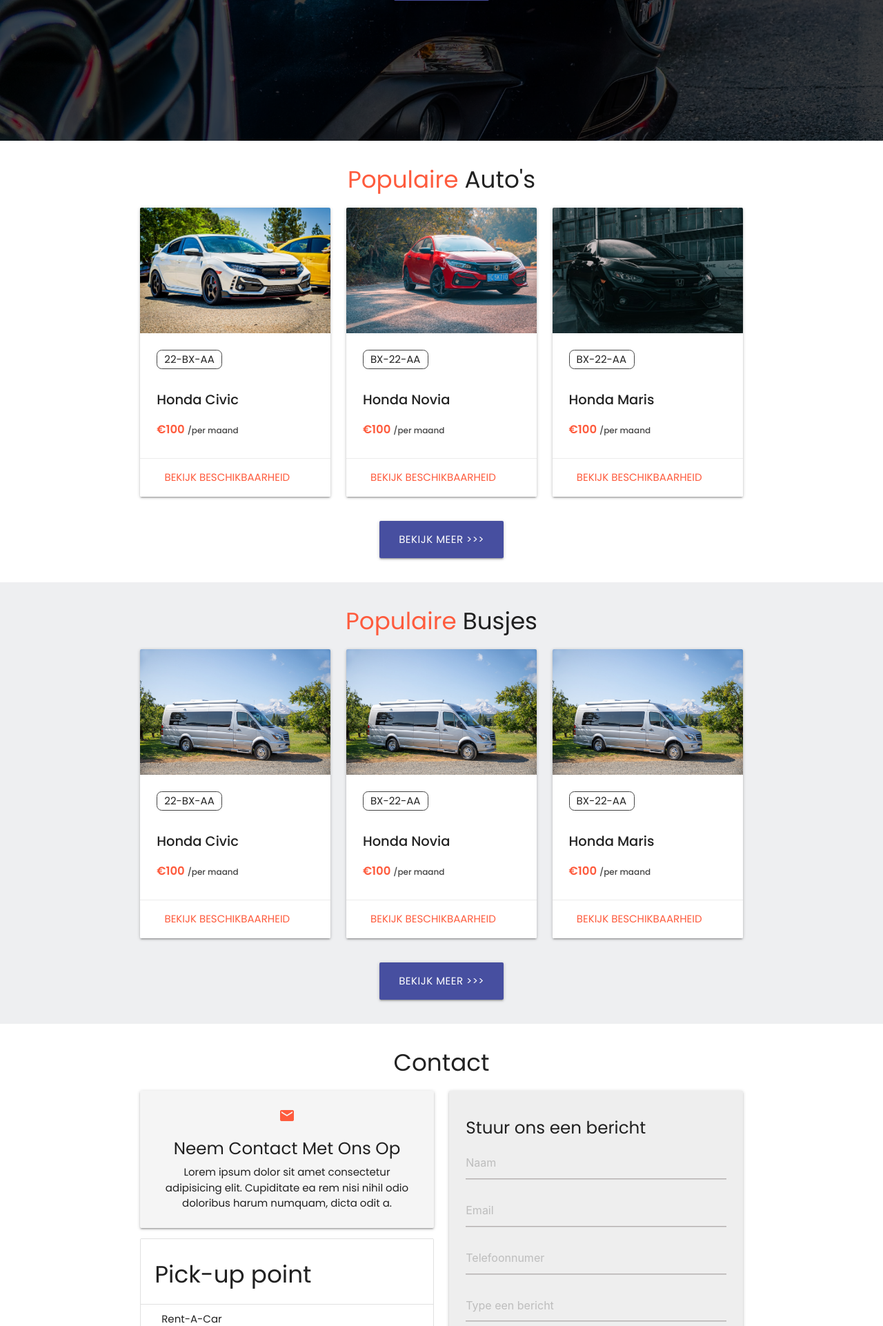
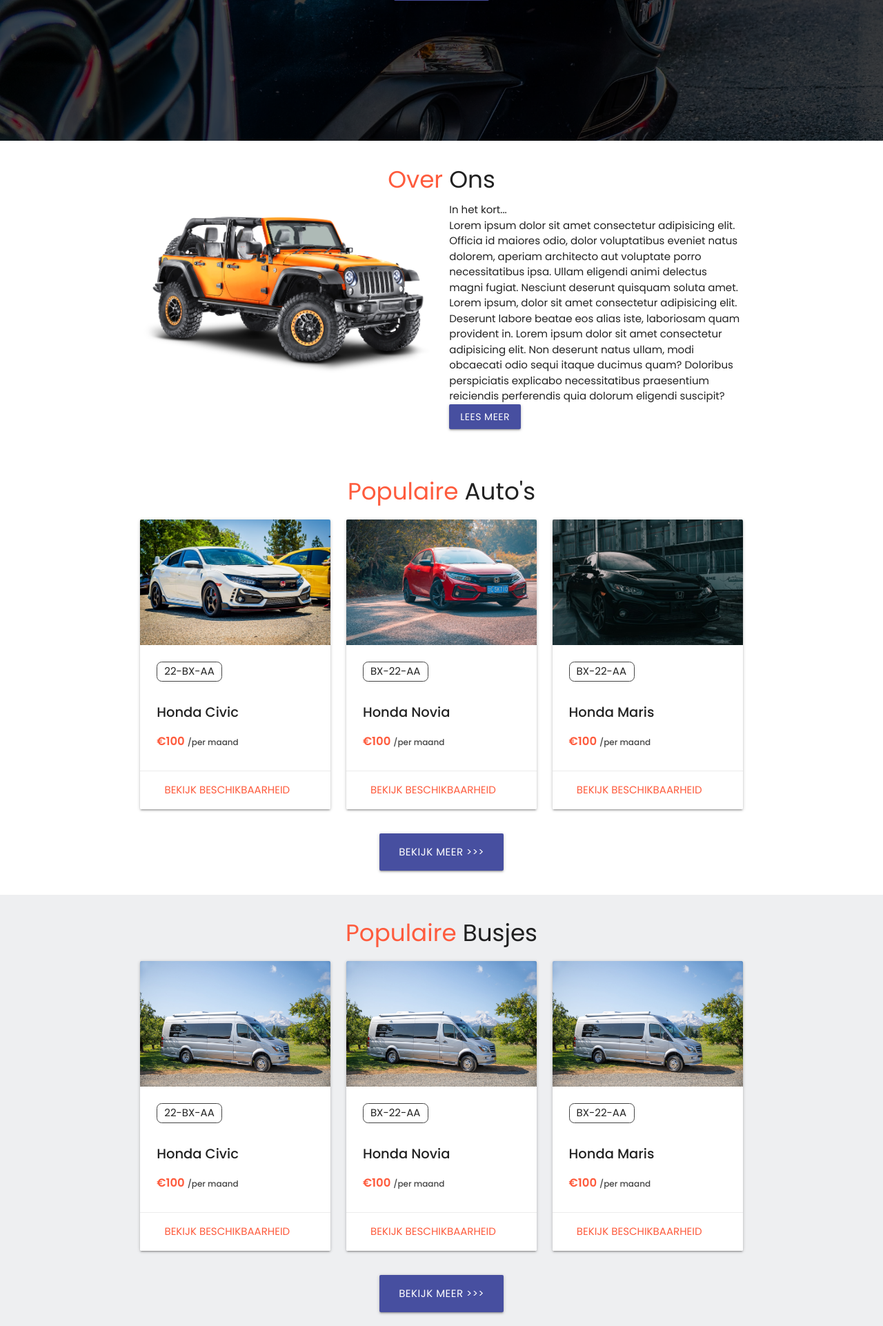
Before and after one commit to Daan-Swart/Rent-A-Car-v2, a PHP site: page / in a window 1280 px wide. Shown: the part 360-2282 px from the top of the page at 69% size. Run offline with PHP 8.4, Linux system fonts and the light colour scheme.

Commit message:
Added about section

```diff
--- a/index.php
+++ b/index.php
@@ -14,6 +14,30 @@ include("includes/header.php");
             </div>
         </li>
     </ul>
+</section>
+
+<!-- Section: About -->
+<section id="about" class="section section-about scrollspy">
+    <div class="container">
+        <h4 class="center">
+            <span>Over</span> Ons
+        </h4>
+        <div class="row">
+            <div class="col s12 m6">
+                <img src="img/about.png" width="100%" alt="car">
+            </div>
+            <div class="col s12 m6">
+
+                    <span>In het kort...</span>
+                    <p>Lorem ipsum dolor sit amet consectetur adipisicing elit. Officia id maiores odio, dolor voluptatibus eveniet natus dolorem, aperiam architecto aut voluptate porro necessitatibus ipsa. Ullam eligendi animi delectus magni fugiat. Nesciunt deserunt quisquam soluta amet.</p>
+                    <p>Lorem ipsum, dolor sit amet consectetur adipisicing elit. Deserunt labore beatae eos alias iste, laboriosam quam provident in.
+                        Lorem ipsum dolor sit amet consectetur adipisicing elit. Non deserunt natus ullam, modi obcaecati odio sequi itaque ducimus quam? Doloribus perspiciatis explicabo necessitatibus praesentium reiciendis perferendis quia dolorum eligendi suscipit?
+                    </p>
+                    <a href="#" class="btn">Lees meer</a>
+
+            </div>
+        </div>
+    </div>
 </section>
 
 <!-- Section: Cars-->
```
